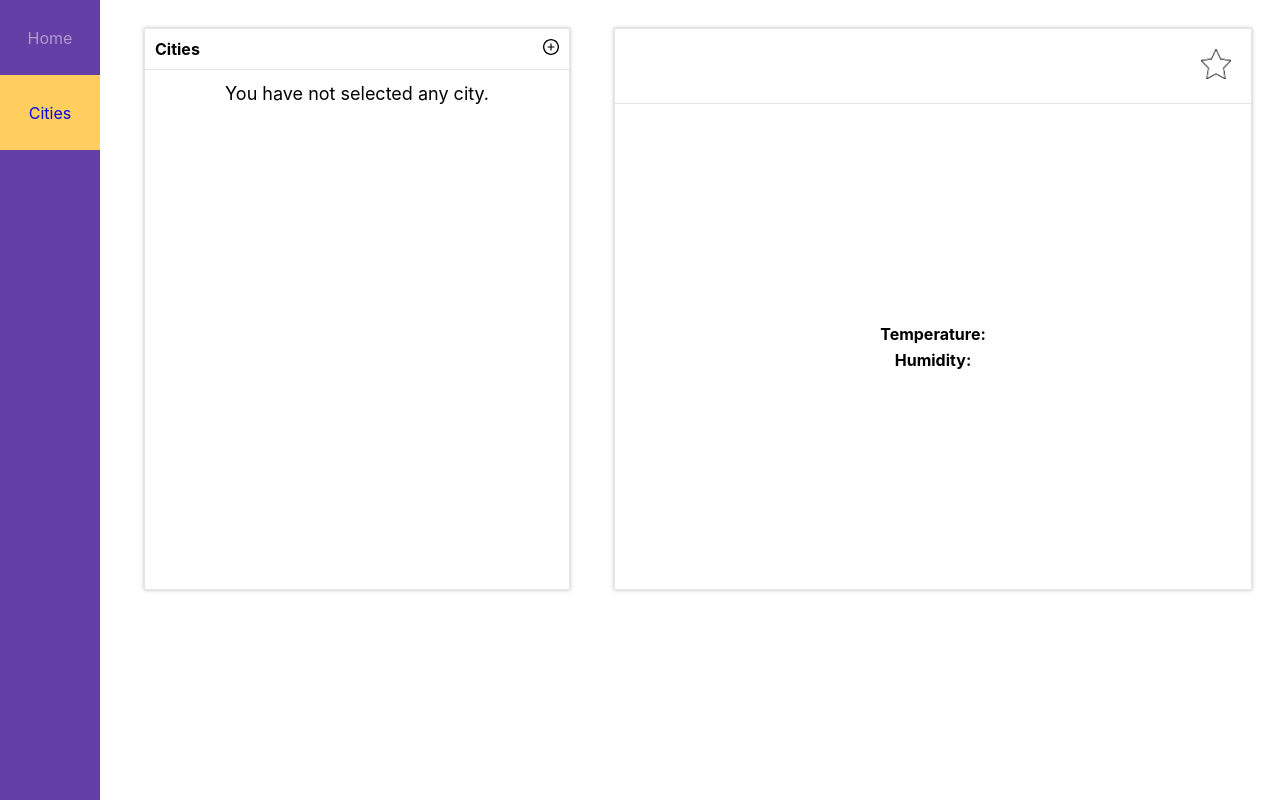
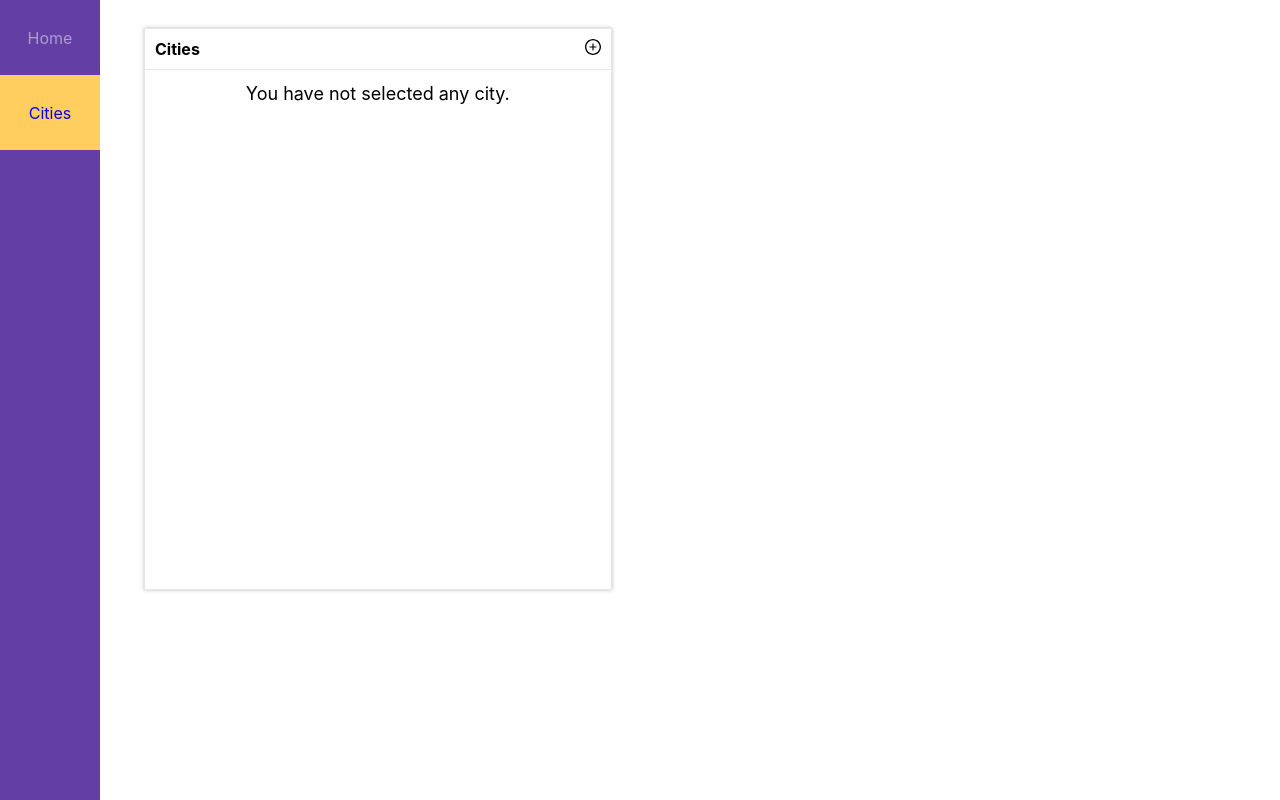
Before and after one commit to RohithS1729/weather-app, a React (Create React App) app: page /cities in a window 1280 px wide. Built offline with nearby package versions, Linux system fonts and the light colour scheme.

Commit message:
id error fixed

```diff
--- a/src/App.js
+++ b/src/App.js
@@ -17,7 +17,7 @@ function App() {
   // list
   const [cityData,setcitiesData]=useState([])
   //preserve select
-  const [selectedCity,setselectedCity]=useState({})
+  const [selectedCity,setselectedCity]=useState()
 
   useEffect(()=>{
     setmainData([...CitiesData])
--- a/src/pages/cities.js
+++ b/src/pages/cities.js
@@ -7,7 +7,12 @@ import starOff from '../images/starOff.png'
 
 const Cities=({listCity,changeCity,setlistCity,cityDisplay,setcityDisplay})=>{
     const [toggleModal,setToggleModal]=useState(false)
-
+    let highlight='-1'
+    if(cityDisplay){
+        highlight=cityDisplay.id
+        // console.log(cityDisplay.id)
+    }
+    // let highlight=cityDisplay.id
     // console.log(cityDisplay)
     const page='Cities'
     return(
@@ -32,7 +37,8 @@ const Cities=({listCity,changeCity,setlistCity,cityDisplay,setcityDisplay})=>{
                 {
                     listCity.length>0?listCity.map(val=>{
                         return(
-                            <div className={val.id===cityDisplay.id?'class2':'class1'}
+                            <div
+                             className={val.id===highlight?'class2':'class1'}
                               onClick={()=>{
                                 setcityDisplay(val)
 
```
